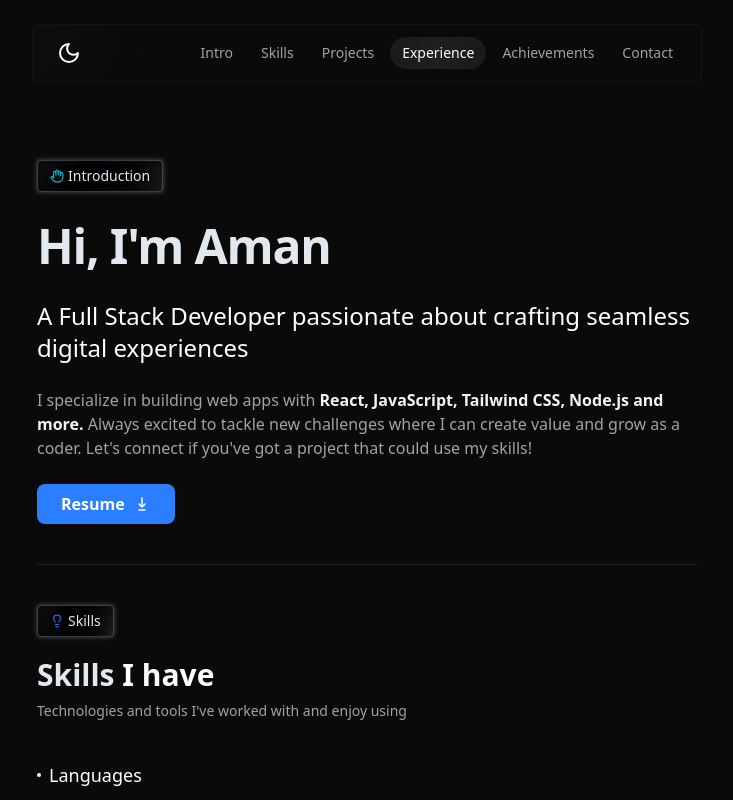
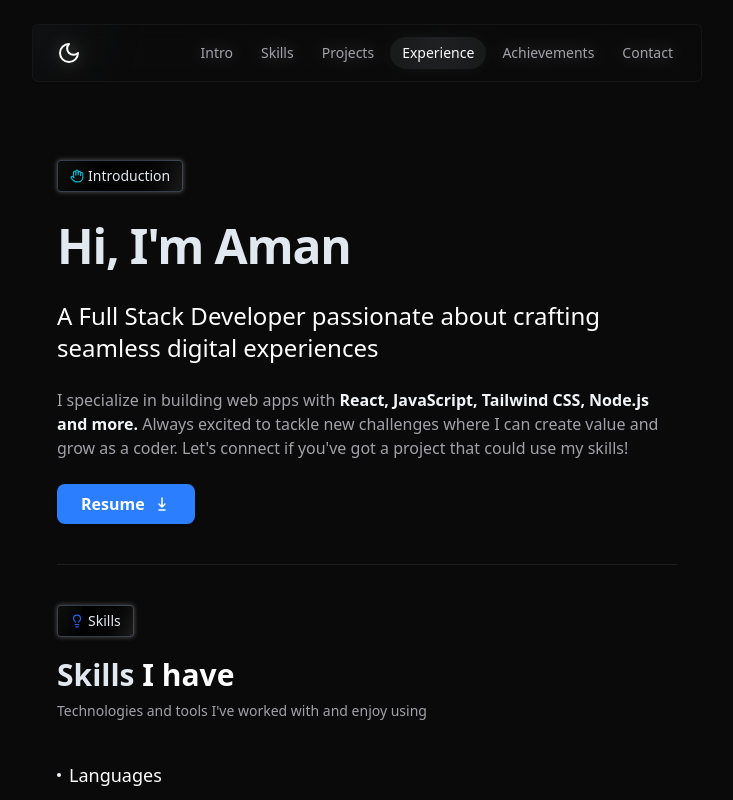
Before and after one commit to Amank1412/Portfolio, a Next.js app: page / in a window 1280 px wide. Shown: the top 800 px of the page, without its empty margins (273-1006 px from the left). Built offline with nearby package versions, Linux system fonts and the light colour scheme.

Commit message:
Removed developerInitial prop from Navbar in layout.tsx

```diff
--- a/app/layout.tsx
+++ b/app/layout.tsx
@@ -4,6 +4,7 @@ import { Geist, Geist_Mono } from "next/font/google";
 import { ThemeProvider } from "@/components/theme-provider";
 import { Analytics } from "@/components/analytics";
 import { CustomCursor } from "@/components/ui/CustomCursor";
+import { Navbar } from "@/components/navbar"; // 👈 yeh import ensure karo
 
 const geistSans = Geist({
   variable: "--font-geist-sans",
@@ -80,7 +81,11 @@ export default function RootLayout({
           enableSystem
           disableTransitionOnChange
         >
-          {children}
+          {/* 👇 yahan se developerInitial hata diya */}
+          <Navbar />
+          <main className="min-h-screen w-full max-w-[700px] mx-auto px-5">
+            {children}
+          </main>
           <Analytics />
           <CustomCursor />
         </ThemeProvider>
```
